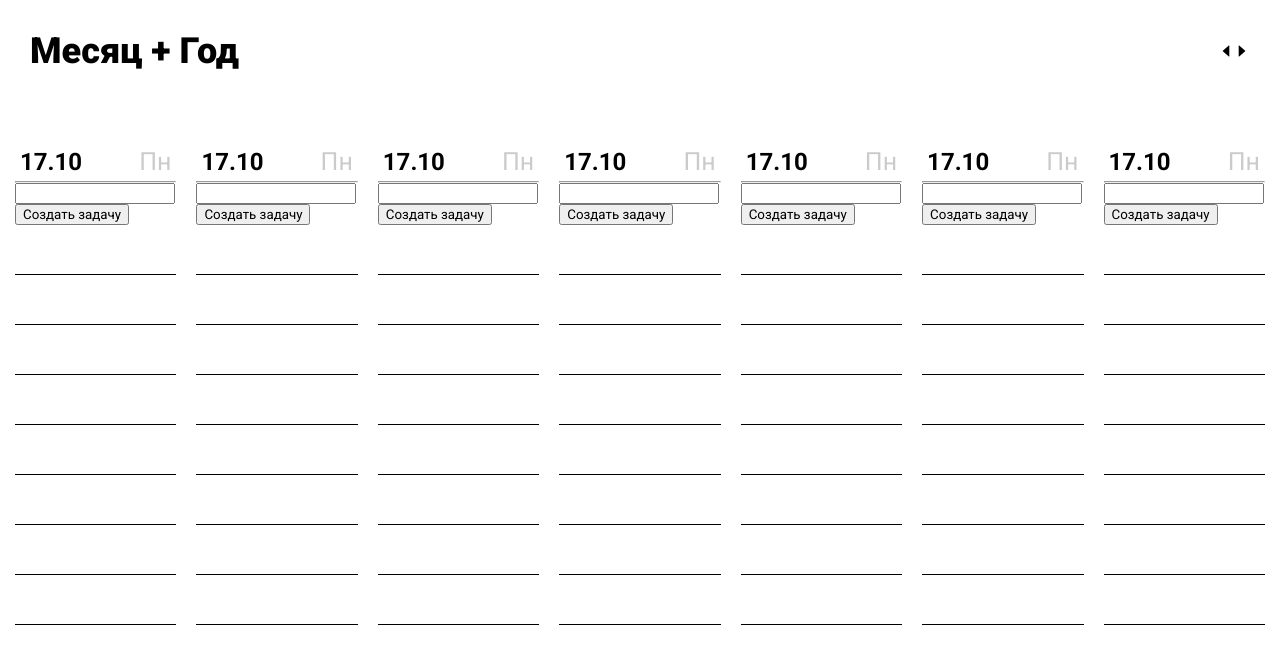
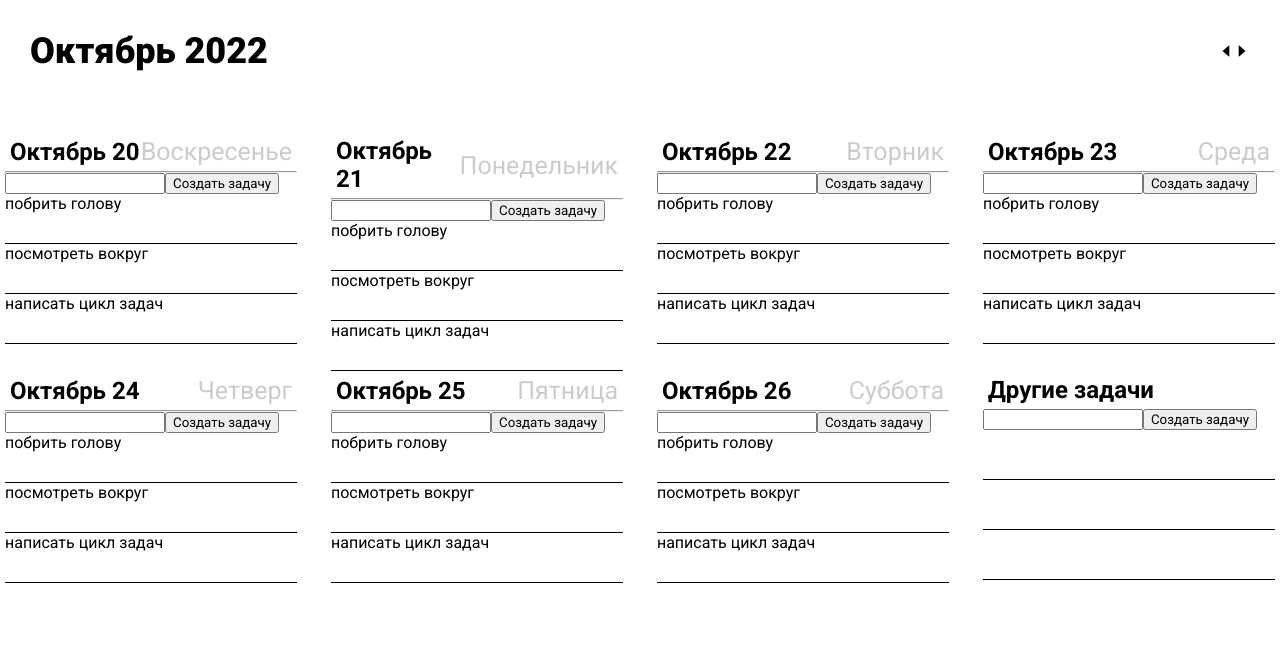
Before and after one commit to ramilqO/tweek, a React (Create React App) app: page / in a window 1280 px wide. Shown: the top 664 px of the page. Built offline with nearby package versions, Linux system fonts and the light colour scheme.

Commit message:
add date

```diff
--- a/src/App.js
+++ b/src/App.js
@@ -1,14 +1,41 @@
 import './App.css';
-import Navbar from "./Components/Navbar";
+import Navbar from './Components/Navbar';
 import Main from './Components/Main';
+import { useState } from 'react';
 
 function App() {
-  return (
-    <div className="App">
-      <Navbar />
-      <Main />
-    </div>
-  );
+    const [date, setDate] = useState(new Date());
+
+    let days = [
+        'Воскресенье',
+        'Понедельник',
+        'Вторник',
+        'Среда',
+        'Четверг',
+        'Пятница',
+        'Суббота',
+    ];
+    let monthNames = [
+        'Январь',
+        'Февраль',
+        'Март',
+        'Апрель',
+        'Май',
+        'Июнь',
+        'Июль',
+        'Август',
+        'Сентябрь',
+        'Октябрь',
+        'Ноябрь',
+        'Декабрь',
+    ];
+
+    return (
+        <div className='App'>
+            <Navbar monthNames={monthNames} date={date} />
+            <Main monthNames={monthNames} date={date} days={days} />
+        </div>
+    );
 }
 
 export default App;
--- a/src/Components/Day.js
+++ b/src/Components/Day.js
@@ -2,26 +2,23 @@ import React from 'react';
 import styled from 'styled-components';
 
 const StyledDay = styled.div`
-    width: 14%;
+    width: 23%;
     height: 100%;
-    margin: 10px;
-
-`
+`;
 const StyledDayHeader = styled.div`
     display: flex;
     align-items: center;
     justify-content: space-between;
-
     padding: 5px;
-`
+`;
 
 const StyledHeaderDayOfWeek = styled.div`
-    opacity: .2;
+    opacity: 0.2;
     font-weight: 500;
     font-size: 25px;
-`
+`;
 
-const StyledTask = styled.div`
+const StyledTask = styled.p`
     height: 50px;
     width: 100%;
     border: 1px solid black;
@@ -29,37 +26,35 @@ const StyledTask = styled.div`
     border-right-style: none;
     border-left-style: none;
     transition: 0.5s;
+    cursor: pointer;
+    &:hover {
+        background: aliceblue;
+    }
+`;
 
-    &:hover {
-        cursor: pointer;
-        background: aliceblue;
-      }
-
-`
-
-const Day = () => {
+const Day = ({ date, monthNames, day, index }) => {
+    const tasks = [
+        'побрить голову',
+        'посмотреть вокруг',
+        'написать цикл задач',
+    ];
     return (
         <StyledDay>
             <StyledDayHeader>
-                <h2>17.10</h2>
-                    <StyledHeaderDayOfWeek>Пн</StyledHeaderDayOfWeek>
+                <h2>
+                    {monthNames[date.getMonth()]} {date.getDate() + index}
+                </h2>
+                <StyledHeaderDayOfWeek>{day}</StyledHeaderDayOfWeek>
             </StyledDayHeader>
-            <hr/>
+            <hr />
 
-            <input type="text" />
+            <input type='text' />
             <button>Создать задачу</button>
-
-            <StyledTask />
-            <StyledTask />
-            <StyledTask />
-            <StyledTask />
-            <StyledTask />
-            <StyledTask />
-            <StyledTask />
-            <StyledTask />
-
+            {tasks.map((task, index) => {
+                return <StyledTask key={index}>{task}</StyledTask>;
+            })}
         </StyledDay>
     );
-}
+};
 
 export default Day;
--- a/src/Components/Main.js
+++ b/src/Components/Main.js
@@ -1,19 +1,63 @@
 import React from 'react';
 import styled from 'styled-components';
 
-import Week from './Week';
+import Day from './Day';
 
 const StyledMain = styled.div`
     padding: 30px 5px;
-`
+    display: flex;
+    flex-wrap: wrap;
+    justify-content: space-between;
+`;
 
+const StyledDay = styled.div`
+    width: 23%;
+    height: 100%;
+`;
+const StyledDayHeader = styled.div`
+    display: flex;
+    align-items: center;
+    justify-content: space-between;
+    padding: 5px;
+`;
+const StyledTask = styled.p`
+    height: 50px;
+    width: 100%;
+    border: 1px solid black;
+    border-top-style: none;
+    border-right-style: none;
+    border-left-style: none;
+    transition: 0.5s;
+    cursor: pointer;
+    &:hover {
+        background: aliceblue;
+    }
+`;
 
-const Main = () => {
+const Main = ({ date, monthNames, days }) => {
     return (
         <StyledMain>
-            <Week />
+            {days.map((day, index) => (
+                <Day
+                    monthNames={monthNames}
+                    date={date}
+                    day={day}
+                    index={index}
+                />
+            ))}
+            <StyledDay>
+                <StyledDayHeader>
+                    <h2>Другие задачи</h2>
+                </StyledDayHeader>
+
+                <input type='text' />
+                <button>Создать задачу</button>
+                <StyledTask />
+                <StyledTask />
+                <StyledTask />
+            </StyledDay>
         </StyledMain>
     );
-}
+};
 
 export default Main;
--- a/src/Components/Navbar.js
+++ b/src/Components/Navbar.js
@@ -1,68 +1,49 @@
 import React from 'react';
 import styled from 'styled-components';
 
-import {AiFillCaretLeft} from "react-icons/ai";
-import {AiFillCaretRight} from "react-icons/ai";
+import { AiFillCaretLeft, AiFillCaretRight } from 'react-icons/ai';
 
 const StyledNavbar = styled.div`
     width: 100%;
     height: 100%;
-`
+`;
 
 const StyledContainer = styled.div`
     display: flex;
     justify-content: space-between;
     align-items: center;
     padding: 30px;
-`
+`;
 
 const StyledDataHeader = styled.div`
     font-size: 36px;
     color: white;
     font-weight: 900;
     color: black;
-
-    &:hover {
-        cursor: pointer;
-    }
-`
-
-// const StyledNavButton = styled.button`
-//     width: 42px;
-//     height: 42px;
-//     background: black;
-//     color: white;
-
-//     border-radius: 50%;
-//     border: 0;
-
-//     margin: 10px;
-// `
+    cursor: pointer;
+`;
 
 const StyledNavContainer = styled.div`
     display: flex;
-`
+`;
 
-const Navbar = () => {
+const Navbar = ({ monthNames, date }) => {
     return (
         <StyledNavbar>
             <StyledContainer>
-                <StyledDataHeader>Месяц + Год</StyledDataHeader>
+                <StyledDataHeader>
+                    <p>
+                        {monthNames[date.getMonth()]} {date.getFullYear()}
+                    </p>
+                </StyledDataHeader>
 
                 <StyledNavContainer>
-
-                {/* <StyledNavButton><AiFillCaretLeft /></StyledNavButton>
-                <StyledNavButton>+</StyledNavButton> */}
-
-                <AiFillCaretLeft />
-                <AiFillCaretRight />
-
-
+                    <AiFillCaretLeft />
+                    <AiFillCaretRight />
                 </StyledNavContainer>
-
             </StyledContainer>
         </StyledNavbar>
     );
-}
+};
 
 export default Navbar;
--- a/src/Components/Week.js
+++ /dev/null
@@ -1,26 +0,0 @@
-import React from 'react';
-import styled from 'styled-components';
-
-import Day from './Day';
-
-const StyledWeek = styled.div`
-    height: 500px;
-    display: flex;
-`
-
-const Week = () => {
-    return (
-        <StyledWeek>
-            <Day />
-            <Day />
-            <Day />
-            <Day />
-            <Day />
-            <Day />
-            <Day />
-        </StyledWeek>
-
-    );
-}
-
-export default Week;
```
